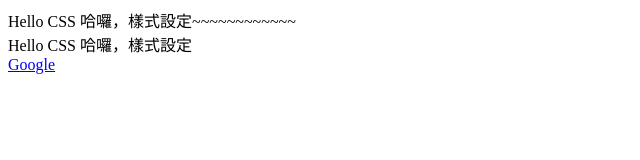
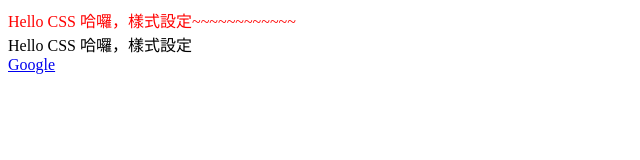
Before and after one commit to ververnaw/ververnaw.github.io, a plain HTML site: page index.html in a window 1280 px wide. Shown: the whole page, without its empty margins (0-640 px from the left). Drawn offline with Linux system fonts and the light colour scheme.

Commit message:
Update index.html

```diff
--- a/index.html
+++ b/index.html
@@ -1,4 +1,7 @@
 <html>
+    <style>
+        #s1{color:red;}
+    </style>
     <body>
         <div id="s1">Hello CSS <span>哈囉，樣式設定~~~~~~~~~~~~</span></div>
         <div id="s2">Hello CSS <span>哈囉，樣式設定</span></div>
```
